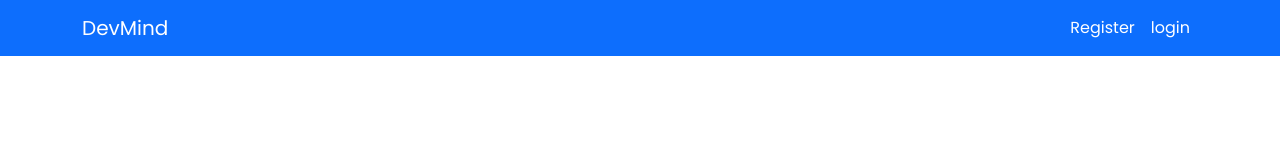
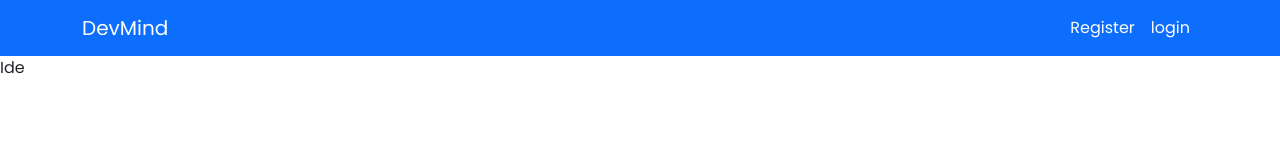
Before and after one commit to kaveenexe/IDEWithAI, a React (Create React App) app in the folder frontend/: page /code-editor in a window 1280 px wide. Shown: the top 160 px of the page. Built offline with nearby package versions, Linux system fonts and the light colour scheme.

Commit message:
ide page and path

```diff
--- a/frontend/src/App.js
+++ b/frontend/src/App.js
@@ -4,6 +4,7 @@ import Register from "./pages/Register&Login/Register";
 import Login from "./pages/Register&Login/login";
 import Navbar from "./components/Navbar/Navbar";
 import Home from "./pages/Home/home";
+import IDE from "./pages/IDE/Ide";
 import "./App.css";
 
 function App() {
@@ -12,13 +13,14 @@ function App() {
       <BrowserRouter>
 
       {/* Navbar Hear */}
-        <Navbar />
+        <Navbar/>
 
         {/* Routes Hear */}
         <Routes>
           <Route path="/register" element={<Register />} />
           <Route path="/login" element={<Login />} />
           <Route path="/" element={<Home />} />
+          <Route path="/code-editor" element={<IDE />} />
         </Routes>
       </BrowserRouter>
     </div>
--- /dev/null
+++ b/frontend/src/pages/IDE/Ide.jsx
@@ -0,0 +1,9 @@
+import React from 'react'
+
+function Ide() {
+  return (
+    <div>Ide</div>
+  )
+}
+
+export default Ide
```
